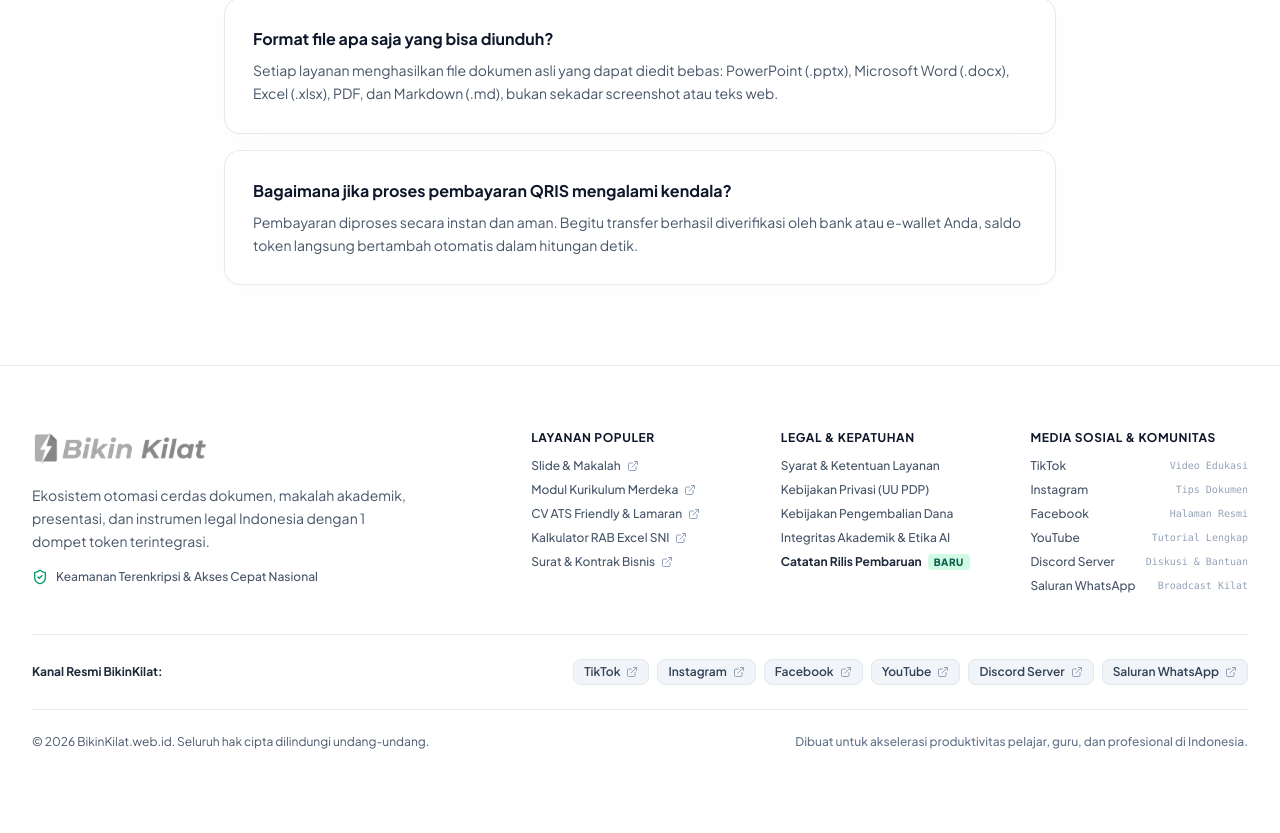
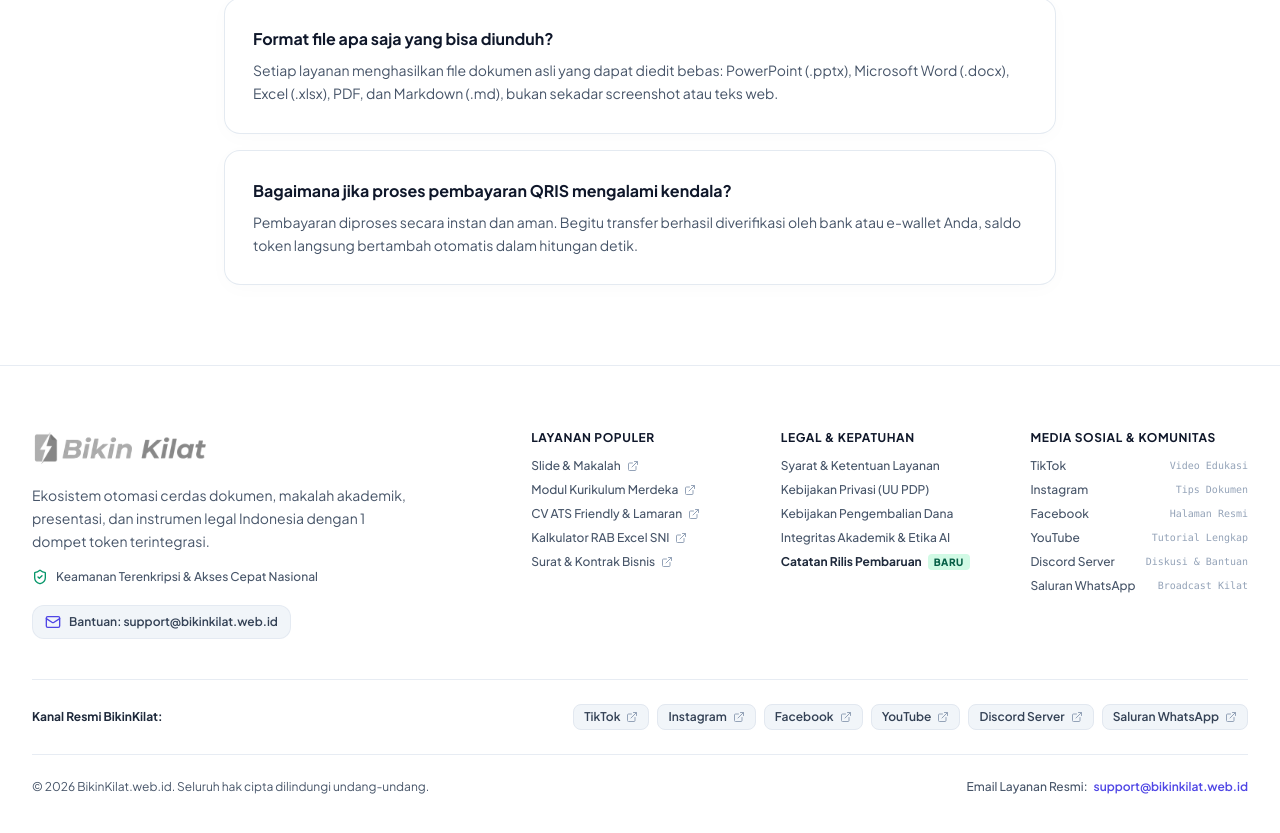
Before and after one commit to adityaarta085/bikinkilat-portal, a Next.js app: page / in a window 1280 px wide. Shown: the part 9480-10313 px from the top of the page. Built offline with nearby package versions, Linux system fonts and the light colour scheme; no server answers; the database is empty.

Commit message:
feat(support): update official support email support@bikinkilat.web.id across footer, chat widget, and legal policy

```diff
--- a/src/components/Footer.tsx
+++ b/src/components/Footer.tsx
@@ -2,7 +2,7 @@
 
 import React from 'react';
 import Link from 'next/link';
-import { ShieldCheck, ExternalLink } from 'lucide-react';
+import { ShieldCheck, ExternalLink, Mail } from 'lucide-react';
 import { BrandLogo } from '@/components/BrandLogo';
 
 const SOCIAL_LINKS = [
@@ -62,6 +62,15 @@
             <div className="flex items-center gap-2 text-xs text-slate-600 dark:text-slate-400 font-medium pt-1">
               <ShieldCheck className="w-4 h-4 text-emerald-600 dark:text-emerald-400" />
               <span>Keamanan Terenkripsi & Akses Cepat Nasional</span>
+            </div>
+            <div className="pt-2">
+              <a
+                href="mailto:support@bikinkilat.web.id"
+                className="inline-flex items-center gap-2 px-3 py-2 rounded-xl bg-slate-100 dark:bg-slate-900 border border-slate-200/80 dark:border-slate-800 text-xs font-semibold text-slate-700 dark:text-slate-300 hover:text-indigo-600 dark:hover:text-indigo-400 hover:border-indigo-300 dark:hover:border-indigo-700 transition-all group"
+              >
+                <Mail className="w-4 h-4 text-indigo-600 dark:text-indigo-400 group-hover:scale-110 transition-transform" />
+                <span>Bantuan: support@bikinkilat.web.id</span>
+              </a>
             </div>
           </div>
 
@@ -180,8 +189,11 @@
 
         <div className="pt-6 border-t border-slate-200/80 dark:border-slate-800 text-xs flex flex-col sm:flex-row items-center justify-between gap-4">
           <p className="text-slate-600 dark:text-slate-400">© {new Date().getFullYear()} BikinKilat.web.id. Seluruh hak cipta dilindungi undang-undang.</p>
-          <p className="flex items-center gap-1 text-slate-500 dark:text-slate-400 font-medium">
-            Dibuat untuk akselerasi produktivitas pelajar, guru, dan profesional di Indonesia.
+          <p className="flex items-center gap-1.5 text-slate-600 dark:text-slate-400 font-medium">
+            <span>Email Layanan Resmi:</span>
+            <a href="mailto:support@bikinkilat.web.id" className="font-semibold text-indigo-600 dark:text-indigo-400 hover:underline">
+              support@bikinkilat.web.id
+            </a>
           </p>
         </div>
       </div>
--- a/src/components/SupportChatWidget.tsx
+++ b/src/components/SupportChatWidget.tsx
@@ -402,7 +402,11 @@
                         Punya kendala token, pembayaran, atau fitur?
                       </p>
                       <p className="text-slate-600 dark:text-slate-300 text-[11px] leading-relaxed">
-                        Kirimkan pesan Anda. Anda akan mendapatkan <strong>Nomor Tiket</strong> otomatis yang langsung dipantau oleh tim Customer Support BikinKilat.
+                        Kirimkan pesan melalui formulir ini atau email ke{' '}
+                        <a href="mailto:support@bikinkilat.web.id" className="font-bold text-indigo-600 dark:text-indigo-400 underline">
+                          support@bikinkilat.web.id
+                        </a>
+                        . Tiket resmi akan diproses langsung oleh tim Customer Support.
                       </p>
                     </div>
 
--- a/src/lib/legalContent.ts
+++ b/src/lib/legalContent.ts
@@ -4,7 +4,7 @@
 export const LEGAL_COMPANY_INFO = {
   name: "PT BikinKilat Solusi Indonesia",
   brand: "BikinKilat.web.id",
-  email: "bantuan@bikinkilat.web.id",
+  email: "support@bikinkilat.web.id",
   privacyEmail: "privasi@bikinkilat.web.id",
   address: "Jakarta, Indonesia",
   domain: "bikinkilat.web.id",
@@ -179,7 +179,7 @@
       id: "prosedur-klaim",
       title: "3. Prosedur Pengajuan Bantuan & Klaim",
       content: [
-        "Kirimkan email ke bantuan@bikinkilat.web.id dengan subjek: [KLAIM QRIS] - (Nomor Referensi Transaksi).",
+        "Kirimkan email ke support@bikinkilat.web.id dengan subjek: [KLAIM QRIS] - (Nomor Referensi Transaksi).",
         "Lampirkan bukti mutasi pembayaran bank atau bukti transfer dompet digital yang memuat stempel waktu, nominal transfer persis, dan kode unik transaksi.",
         "Tim operasional kami akan memverifikasi catatan transaksi dengan gateway kliring Qrispy dalam waktu maksimal 1x24 jam kerja.",
         "Apabila klaim terbukti valid, Pengguna dapat memilih opsi penyelesaian: 1) Penambahan saldo token seketika disertai bonus kompensasi, atau 2) Pengembalian dana penuh via transfer bank/dompet digital pengirim.",
```
